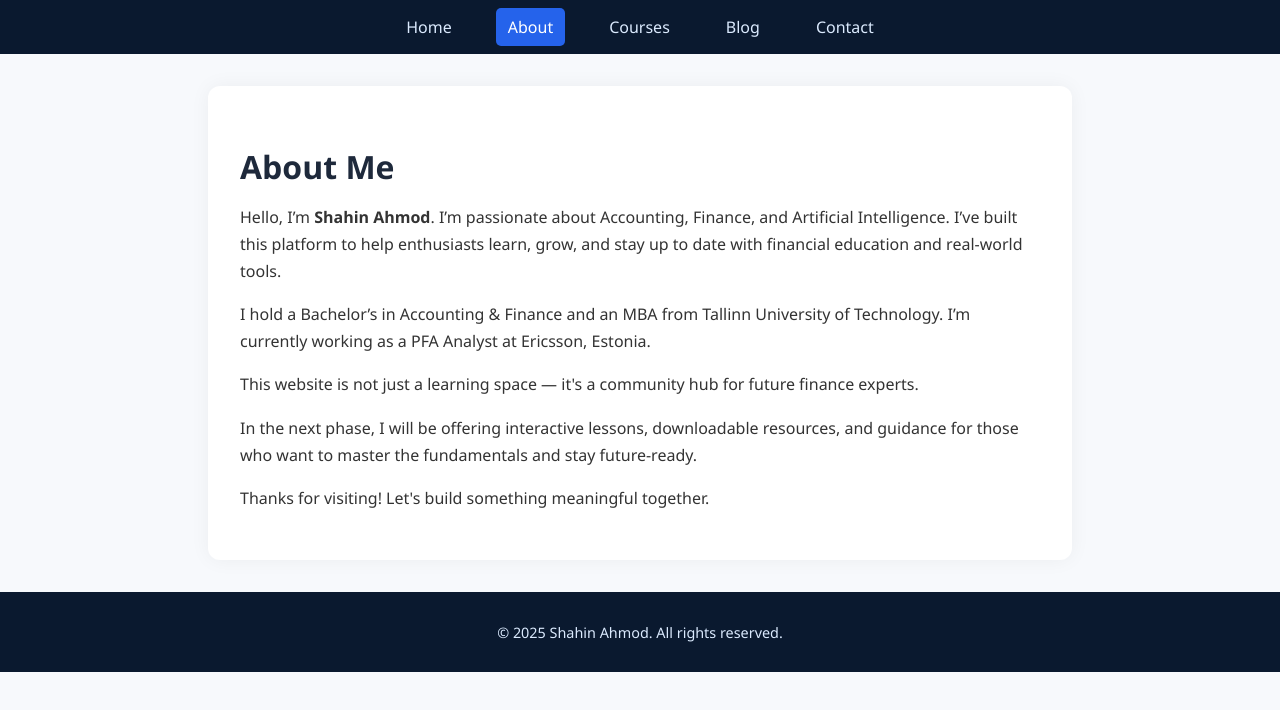
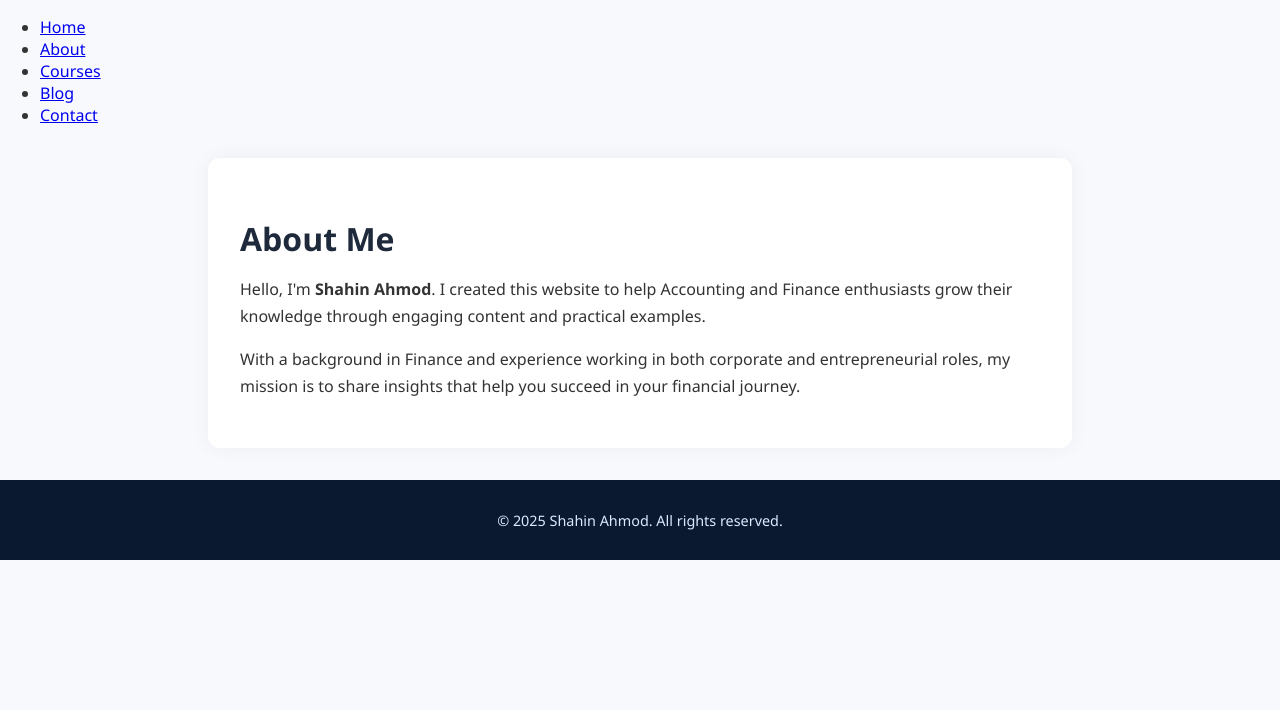
Before and after one commit to ShahinAhmod/shahin-website, a plain HTML site: page about.html in a window 1280 px wide. Drawn offline with Linux system fonts and the light colour scheme.

Commit message:
Update About page with structured content

```diff
--- a/about.html
+++ b/about.html
@@ -9,12 +9,12 @@
 <body>
   <header>
     <nav>
-      <ul class="navbar">
+      <ul>
         <li><a href="index.html">Home</a></li>
         <li><a href="about.html" class="active">About</a></li>
-        <li><a href="courses.html">Courses</a></li>
-        <li><a href="blog.html">Blog</a></li>
-        <li><a href="contact.html">Contact</a></li>
+        <li><a href="#">Courses</a></li>
+        <li><a href="#">Blog</a></li>
+        <li><a href="#">Contact</a></li>
       </ul>
     </nav>
   </header>
@@ -22,20 +22,13 @@
   <main>
     <section class="about">
       <h1>About Me</h1>
-      <p>Hello, I’m <strong>Shahin Ahmod</strong>. I’m passionate about Accounting, Finance, and Artificial Intelligence. I’ve built this platform to help enthusiasts learn, grow, and stay up to date with financial education and real-world tools.</p>
-
-      <p>I hold a Bachelor’s in Accounting & Finance and an MBA from Tallinn University of Technology. I’m currently working as a PFA Analyst at Ericsson, Estonia.</p>
-
-      <p>This website is not just a learning space — it's a community hub for future finance experts.</p>
-
-      <p>In the next phase, I will be offering interactive lessons, downloadable resources, and guidance for those who want to master the fundamentals and stay future-ready.</p>
-
-      <p>Thanks for visiting! Let's build something meaningful together.</p>
+      <p>Hello, I'm <strong>Shahin Ahmod</strong>. I created this website to help Accounting and Finance enthusiasts grow their knowledge through engaging content and practical examples.</p>
+      <p>With a background in Finance and experience working in both corporate and entrepreneurial roles, my mission is to share insights that help you succeed in your financial journey.</p>
     </section>
   </main>
 
   <footer>
-    <p>© 2025 Shahin Ahmod. All rights reserved.</p>
+    <p>&copy; 2025 Shahin Ahmod. All rights reserved.</p>
   </footer>
 </body>
 </html>
```
